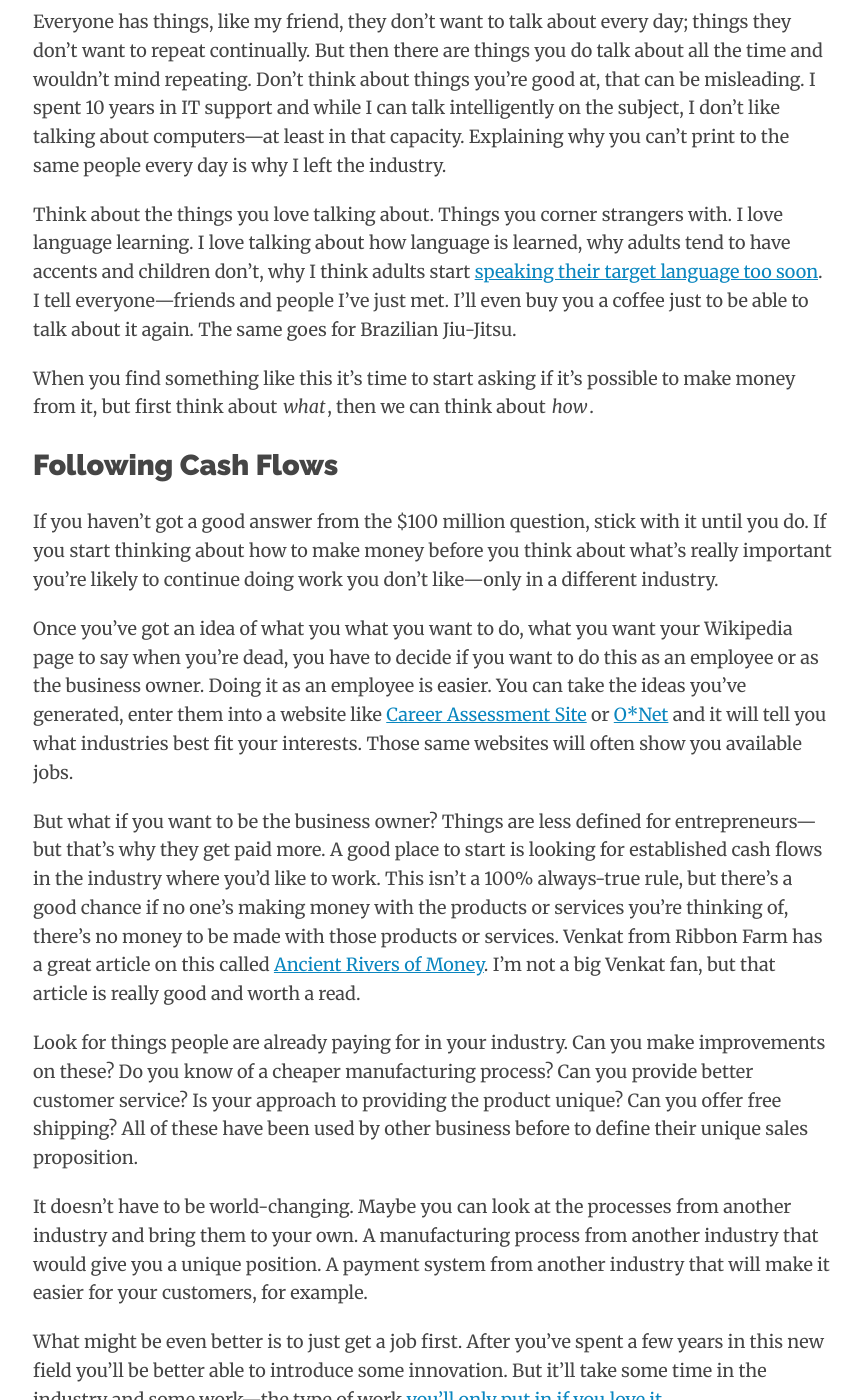
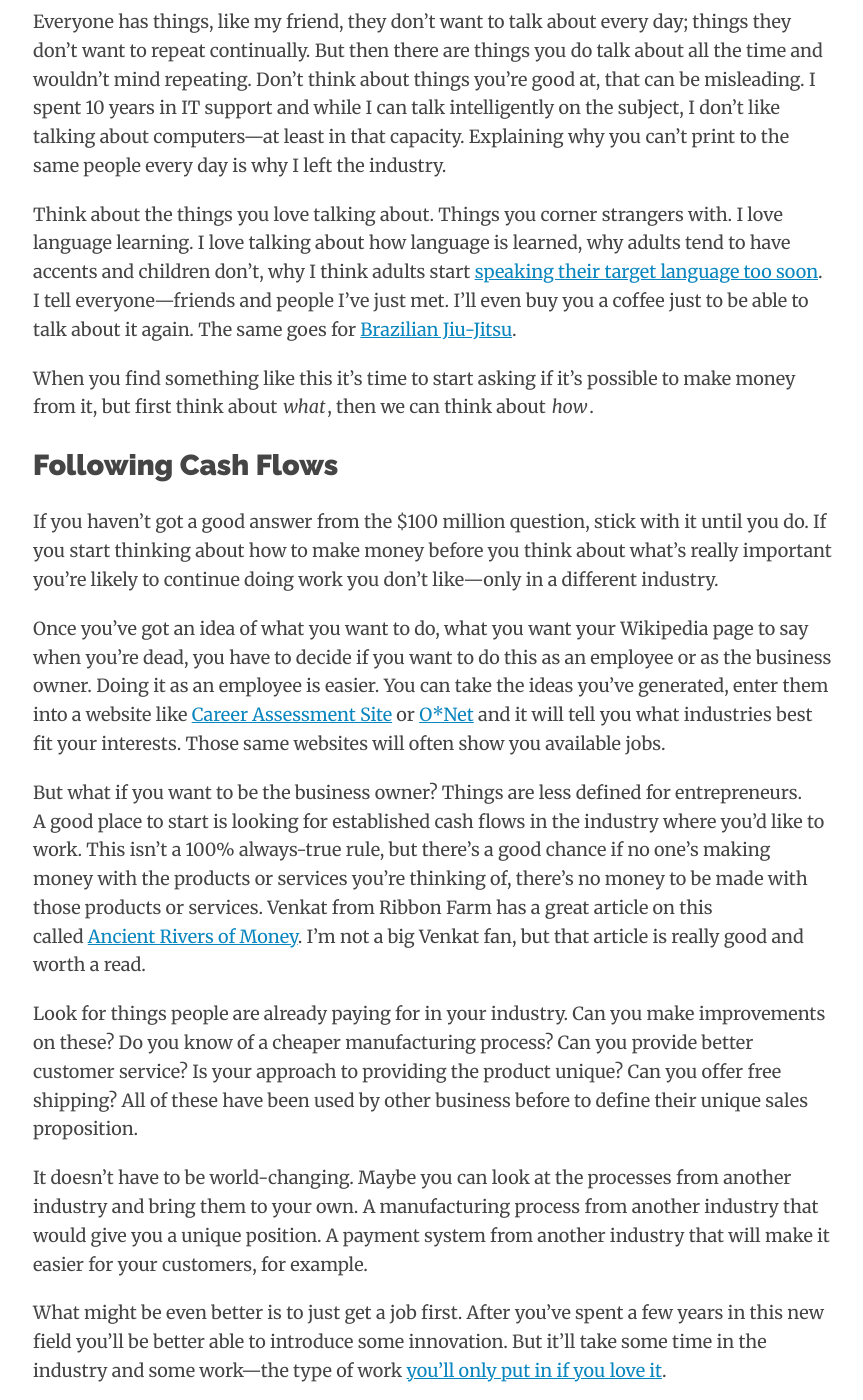
Before and after one commit to bradonomics/bradonomics.com, a Jekyll site: the page built from _posts/2012-09-06-100-million-dollar-question.md, in a window 1280 px wide and 1400 px high, scrolled down 1235 px. Shown: the whole window, without its empty margins (207-1070 px from the left). Built offline with Jekyll 4.4.1, drawn with Linux system fonts in a browser that asks for light colours; some of the changed text lies outside the part shown.

Commit message:
Fix typos

```diff
--- a/_posts/2012-09-06-100-million-dollar-question.md
+++ b/_posts/2012-09-06-100-million-dollar-question.md
@@ -19,7 +19,7 @@ Pick which situation matches yours and then ask yourself what you'd do. Who woul
 
 Everyone has things, like my friend, they don't want to talk about every day; things they don't want to repeat continually. But then there are things you do talk about all the time and wouldn't mind repeating. Don't think about things you're good at, that can be misleading. I spent 10 years in IT support and while I can talk intelligently on the subject, I don't like talking about computers---at least in that capacity. Explaining why you can't print to the same people every day is why I left the industry.
 
-Think about the things you love talking about. Things you corner strangers with. I love language learning. I love talking about how language is learned, why adults tend to have accents and children don't, why I think adults start [speaking their target language too soon](/language-learning/). I tell everyone---friends and people I've just met. I'll even buy you a coffee just to be able to talk about it again. The same goes for Brazilian Jiu-Jitsu.
+Think about the things you love talking about. Things you corner strangers with. I love language learning. I love talking about how language is learned, why adults tend to have accents and children don't, why I think adults start [speaking their target language too soon](/category/language-learning/). I tell everyone---friends and people I've just met. I'll even buy you a coffee just to be able to talk about it again. The same goes for [Brazilian Jiu-Jitsu](/category/martial-arts/).
 
 When you find something like this it's time to start asking if it's possible to make money from it, but first think about *what*, then we can think about *how*.
 
@@ -27,9 +27,9 @@ When you find something like this it's time to start asking if it's possible to
 
 If you haven't got a good answer from the $100 million question, stick with it until you do. If you start thinking about how to make money before you think about what's really important you're likely to continue doing work you don't like---only in a different industry.
 
-Once you've got an idea of what you what you want to do, what you want your Wikipedia page to say when you're dead, you have to decide if you want to do this as an employee or as the business owner. Doing it as an employee is easier. You can take the ideas you've generated, enter them into a website like [Career Assessment Site](http://careerassessmentsite.com/) or [O*Net](http://www.onetonline.org/) and it will tell you what industries best fit your interests. Those same websites will often show you available jobs.
+Once you've got an idea of what you want to do, what you want your Wikipedia page to say when you're dead, you have to decide if you want to do this as an employee or as the business owner. Doing it as an employee is easier. You can take the ideas you've generated, enter them into a website like [Career Assessment Site](http://careerassessmentsite.com/) or [O*Net](http://www.onetonline.org/) and it will tell you what industries best fit your interests. Those same websites will often show you available jobs.
 
-But what if you want to be the business owner? Things are less defined for entrepreneurs---but that's why they get paid more. A good place to start is looking for established cash flows in the industry where you'd like to work. This isn't a 100% always-true rule, but there's a good chance if no one's making money with the products or services you're thinking of, there's no money to be made with those products or services. Venkat from Ribbon Farm has a great article on this called [Ancient Rivers of Money](http://www.ribbonfarm.com/2010/11/05/ancient-rivers-of-money/). I'm not a big Venkat fan, but that article is really good and worth a read.
+But what if you want to be the business owner? Things are less defined for entrepreneurs. A good place to start is looking for established cash flows in the industry where you'd like to work. This isn't a 100% always-true rule, but there's a good chance if no one's making money with the products or services you're thinking of, there's no money to be made with those products or services. Venkat from Ribbon Farm has a great article on this called [Ancient Rivers of Money](http://www.ribbonfarm.com/2010/11/05/ancient-rivers-of-money/). I'm not a big Venkat fan, but that article is really good and worth a read.
 
 Look for things people are already paying for in your industry. Can you make improvements on these? Do you know of a cheaper manufacturing process? Can you provide better customer service? Is your approach to providing the product unique? Can you offer free shipping? All of these have been used by other business before to define their unique sales proposition.
 
```
Also changed, not shown: other parts of _posts/2012-09-06-100-million-dollar-question.md (+1 -1 lines).
